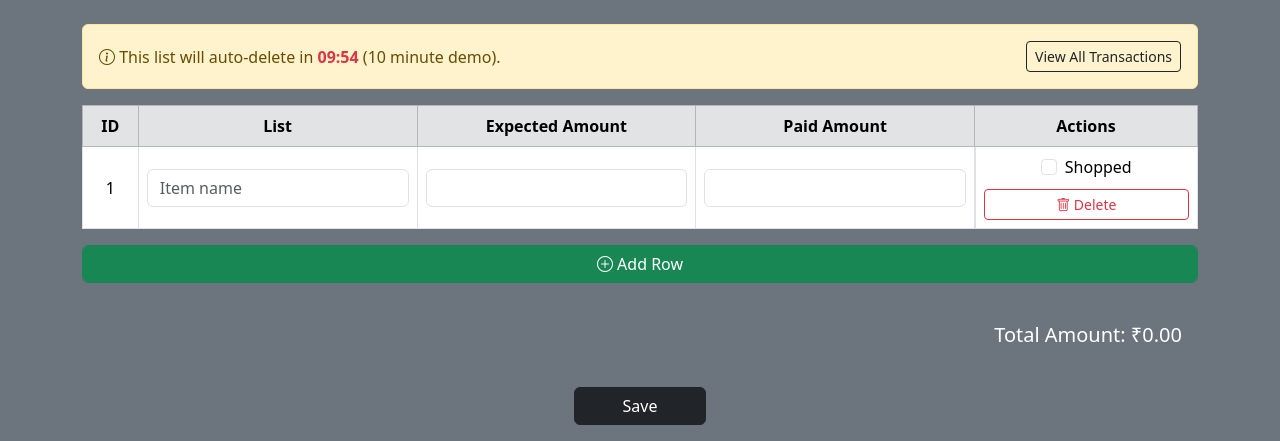
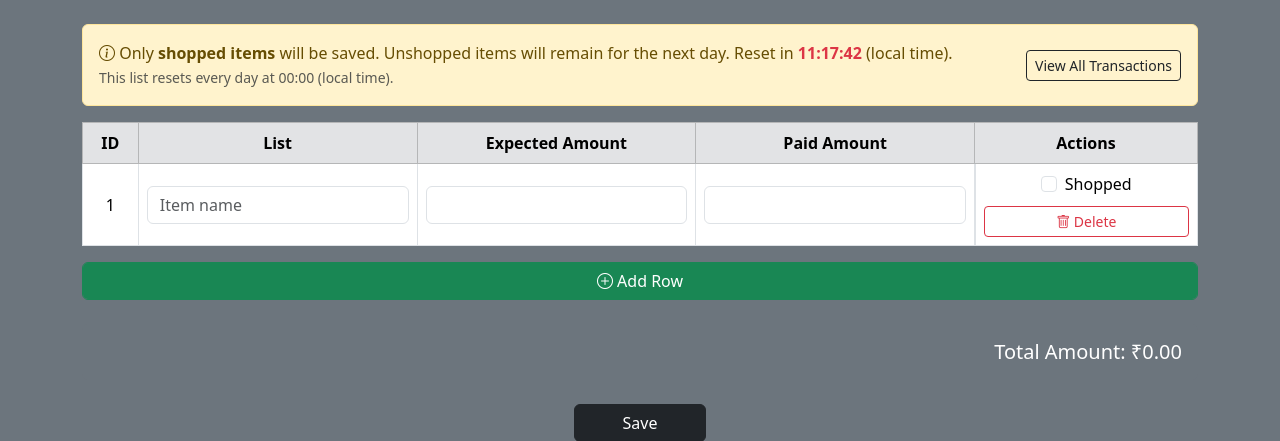
Before and after one commit to HARSH17m/G10, a Django app: page /shopping-list-and-bills/ in a window 1280 px wide. Shown: the part 54-495 px from the top of the page. Run offline with Django 5.2, Linux system fonts and the light colour scheme.

Commit message:
minor changes

```diff
--- a/apps/expense/templates/expense/analytics.html
+++ b/apps/expense/templates/expense/analytics.html
@@ -4,7 +4,6 @@
 {% block styles %}{% endblock %}
 {% block page %}ANALYTICS{% endblock %}
 {% block body %}
-{% load chart_tags %}
 <!DOCTYPE html>
 <html>
 <head>
@@ -84,3 +83,4 @@
         </script>
         {% endif %}
     </div>
+{% endblock %}
--- a/apps/expense/templates/expense/shopping_list_and_bills.html
+++ b/apps/expense/templates/expense/shopping_list_and_bills.html
@@ -7,13 +7,16 @@
 {% endblock %}
 {% block body %}
 <div class="container py-4">
-  <!-- Info Alert with Timer -->
+
+  <!-- Info Alert -->
   <div class="alert alert-warning d-flex justify-content-between align-items-center">
     <div>
       <i class="bi bi-info-circle"></i>
-      This list will auto-delete in <span id="timer" class="fw-bold text-danger">10:00</span> (10 minute demo).
+      Only <strong>shopped items</strong> will be saved. Unshopped items will remain for the next day.
+      Reset in <span id="midnightTimer" class="fw-bold text-danger">--:--:--</span> (local time).
+      <br><span class="text-muted small">This list resets every day at 00:00 (local time).</span>
     </div>
-    <button class="btn btn-sm btn-outline-dark">View All Transactions</button>
+    <a href="{% url 'recent_expenses' %}" class="btn btn-sm btn-outline-dark">View All Transactions</a>
   </div>
 
   <!-- FORM START -->
@@ -30,6 +33,25 @@
         </tr>
       </thead>
       <tbody>
+        {% if request.session.unshopped_items %}
+          {% for item in request.session.unshopped_items %}
+          <tr>
+            <td>{{ forloop.counter }}</td>
+            <td><input type="text" name="item_{{ forloop.counter0 }}" class="form-control" value="{{ item.item }}"></td>
+            <td><input type="number" name="expected_{{ forloop.counter0 }}" step="0.01" class="form-control expected" value="{{ item.expected }}"></td>
+            <td><input type="number" name="paid_{{ forloop.counter0 }}" step="0.01" class="form-control paid" value="{{ item.paid }}" oninput="updateTotal()"></td>
+            <td class="d-flex flex-column gap-2">
+              <div class="form-check d-flex justify-content-center">
+                <input class="form-check-input me-2 shopped-radio" type="checkbox" name="shopped_{{ forloop.counter0 }}">
+                <label class="form-check-label">Shopped</label>
+              </div>
+              <button type="button" class="btn btn-outline-danger btn-sm" onclick="deleteRow(this)">
+                <i class="bi bi-trash"></i> Delete
+              </button>
+            </td>
+          </tr>
+          {% endfor %}
+        {% else %}
           <!-- Sample Row -->
           <tr>
             <td>1</td>
@@ -46,6 +68,7 @@
               </button>
             </td>
           </tr>
+        {% endif %}
       </tbody>
     </table>
 
@@ -106,10 +129,10 @@
     rows.forEach((row, index) => {
       row.children[0].textContent = index + 1;
       row.querySelectorAll('input').forEach(input => {
-        if (input.name.startsWith('item_')) input.name = `item_${index}`;
-        if (input.name.startsWith('expected_')) input.name = `expected_${index}`;
-        if (input.name.startsWith('paid_')) input.name = `paid_${index}`;
-        if (input.name.startsWith('shopped_')) input.name = `shopped_${index}`;
+        if (input.name.includes('item_')) input.name = `item_${index}`;
+        if (input.name.includes('expected_')) input.name = `expected_${index}`;
+        if (input.name.includes('paid_')) input.name = `paid_${index}`;
+        if (input.name.includes('shopped_')) input.name = `shopped_${index}`;
       });
     });
   }
@@ -124,31 +147,21 @@
     document.getElementById('totalAmount').textContent = total.toFixed(2);
   }
 
-  // Countdown Timer (10 mins)
-  let timeLeft = 600;
-  const timer = document.getElementById('timer');
-  const countdown = setInterval(() => {
-    timeLeft--;
-    const minutes = String(Math.floor(timeLeft / 60)).padStart(2, '0');
-    const seconds = String(timeLeft % 60).padStart(2, '0');
-    timer.textContent = `${minutes}:${seconds}`;
-    if (timeLeft <= 0) {
-      clearInterval(countdown);
-      deleteUnshoppedRows();
+  // Countdown (Display only, no delete)
+  function updateMidnightCountdown() {
+  const now = new Date();
+  const midnight = new Date();
+  midnight.setHours(24, 0, 0, 0); // Set to 00:00 next day
+
+  const diff = midnight - now;
+  const hours = String(Math.floor(diff / (1000 * 60 * 60))).padStart(2, '0');
+  const minutes = String(Math.floor((diff % (1000 * 60 * 60)) / (1000 * 60))).padStart(2, '0');
+  const seconds = String(Math.floor((diff % (1000 * 60)) / 1000)).padStart(2, '0');
+
+  document.getElementById('midnightTimer').textContent = `${hours}:${minutes}:${seconds}`;
 }
-  }, 1000);
 
-  function deleteUnshoppedRows() {
-    const rows = document.querySelectorAll('#shoppingTable tbody tr');
-    rows.forEach(row => {
-      const radio = row.querySelector('.shopped-radio');
-      if (!radio.checked) {
-        row.remove();
-      }
-    });
-    alert("Unshopped rows auto-deleted.");
-    renumberRows();
-    updateTotal();
-  }
+// Start countdown
+setInterval(updateMidnightCountdown, 1000);
 </script>
 {% endblock %}
--- a/apps/expense/views.py
+++ b/apps/expense/views.py
@@ -3,9 +3,9 @@ from django.conf import settings
 from django.core.mail import send_mail
 from django.contrib import messages
 from django.contrib.auth.hashers import make_password, check_password
-from django.utils.timezone import localtime,now, timedelta
+from django.utils.timezone import localtime,now,timedelta
 
-
+from collections import defaultdict
 from functools import wraps
 from uuid import UUID
 
@@ -140,7 +140,7 @@ def details(request, uid):
 
     return render(request, 'details.html', {'user': user})
 
-def forgot_password(request):  # HARSH
+def forgot_password(request): # HARSH
     if request.method == 'POST':
         email_ = request.POST['email']
 
@@ -195,7 +195,7 @@ def forgot_password(request):  # HARSH
 
     return render(request, 'expense/forgot_password.html')
 
-def reset_password(request):
+def reset_password(request): # HARSH
     if request.method == 'POST':
         email_ = request.POST['email']
         password_ = request.POST['password']
@@ -232,8 +232,11 @@ def save_transactions(request):
         if not uid_str:
             messages.error(request, "Session expired. Please log in again.")
             return redirect('login')
+
         user = Users.objects.get(UID=UUID(uid_str))
+        unshopped_items = []
         transaction_count = 0
+
         index = 0
         while True:
             item_key = f'item_{index}'
@@ -247,21 +250,32 @@ def save_transactions(request):
             shopped = request.POST.get(shopped_key)
 
             if item is None and expected is None and paid is None:
-                if transaction_count == 0:
-                    messages.info(request, "No items were marked as shopped.")
-                break  # No more rows
+                break
 
-            if shopped:  # Only save if marked as shopped
+            if shopped:
                 Transaction.objects.create(
                     user=user,
                     item_name=item,
                     expected_amount=expected or 0,
                     paid_amount=paid or 0,
                 )
+                transaction_count += 1
+            else:
+                unshopped_items.append({
+                    'item': item,
+                    'expected': expected,
+                    'paid': paid,
+                })
 
             index += 1
+
+        # Optionally: Store unshopped items in session to prefill later
+        request.session['unshopped_items'] = unshopped_items
+
         if transaction_count > 0:
-            messages.success(request, f"{transaction_count} transaction(s) saved successfully.")
+            messages.success(request, f"{transaction_count} item(s) saved successfully.")
+        else:
+            messages.info(request, "No items were marked as shopped.")
 
         return redirect('shopping_list_and_bills')
 
--- a/expenseo/settings.py
+++ b/expenseo/settings.py
@@ -37,6 +37,7 @@ INSTALLED_APPS = [
     'django.contrib.sessions',
     'django.contrib.messages',
     'django.contrib.staticfiles',
+    'django.contrib.humanize',
     'apps.expense',
 ]
 
```
Also changed, not shown: EXPENSEO.db. Lines whose indentation alone changed are shown as unchanged.
